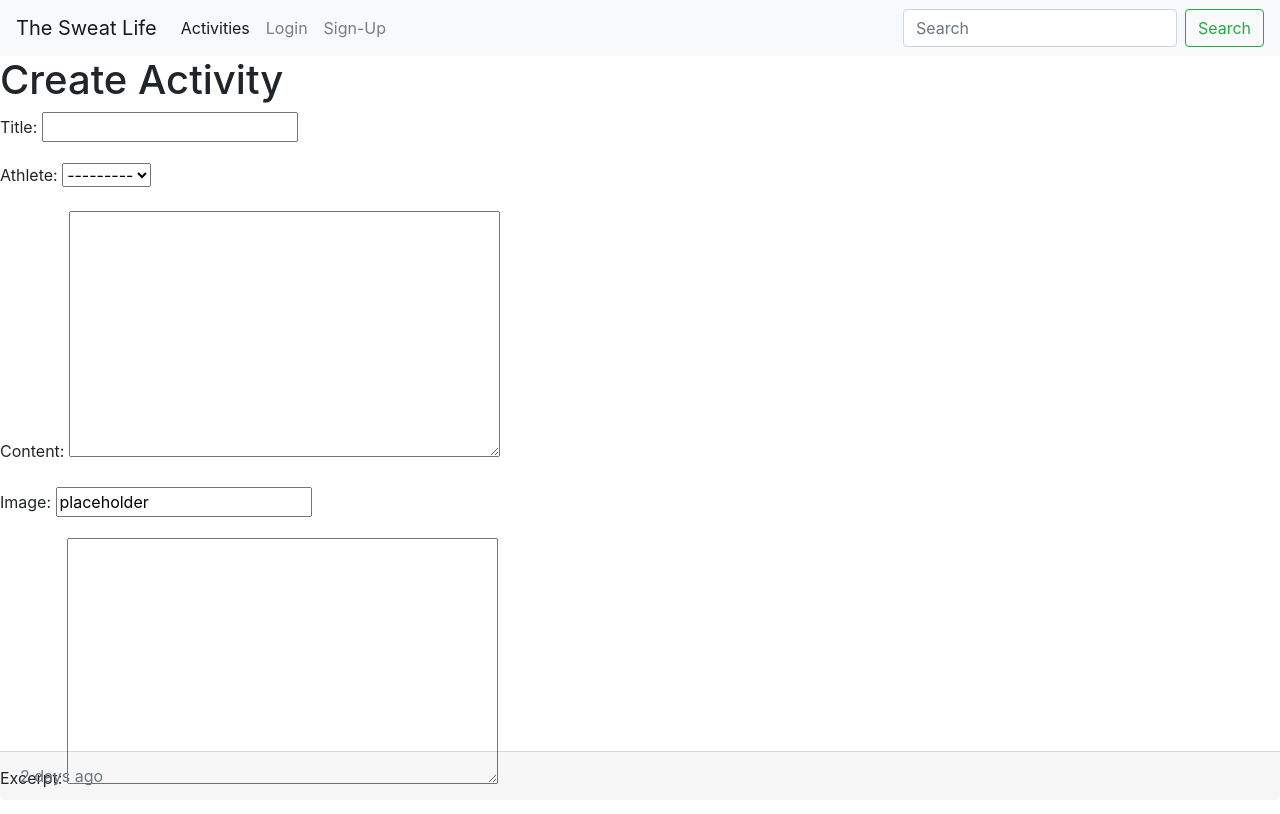
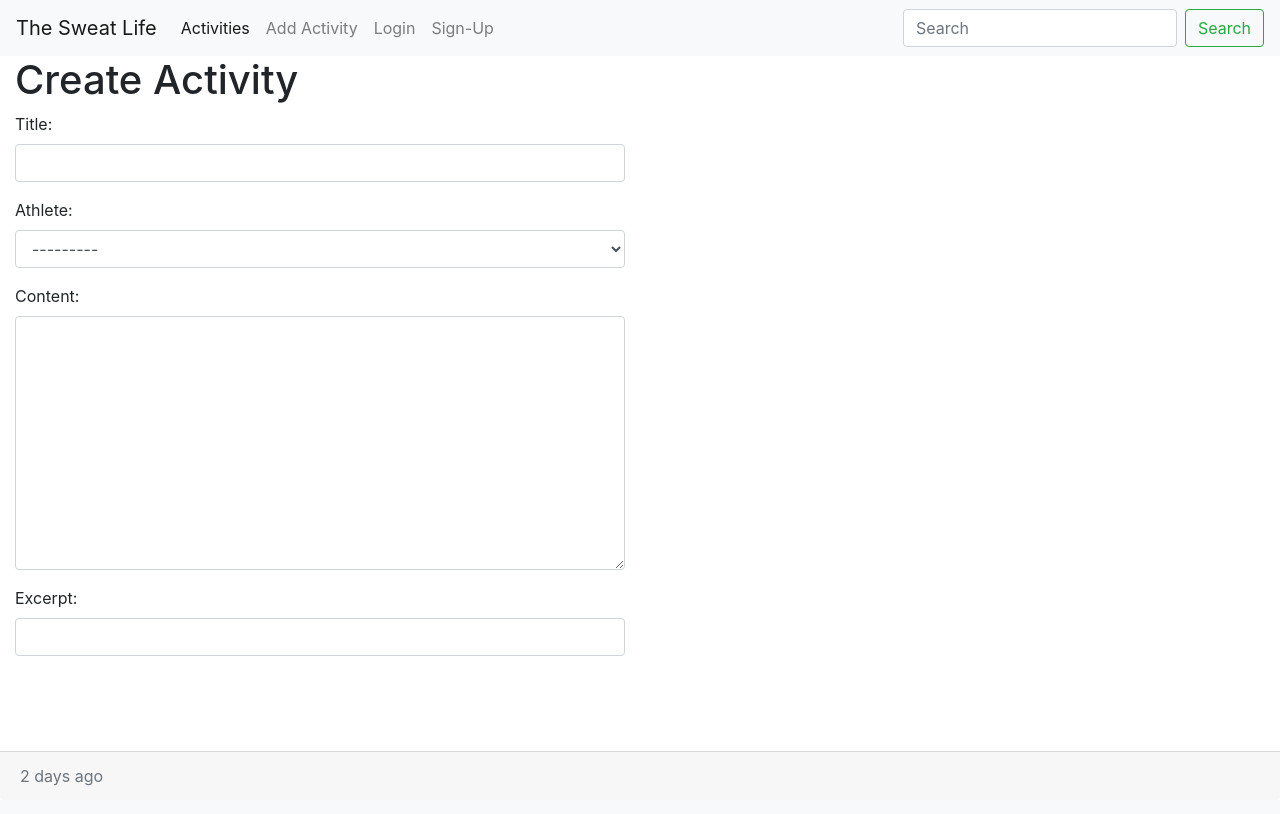
Before and after one commit to tymaestro/The-Sweat-Life, a Django app: page /create_activity/ in a window 1280 px wide. After the commit the page ends 786 px from the top, so only its background shows below. Run offline with Django 3.2, Linux system fonts and the light colour scheme; some libraries are stand-ins or nearby versions.

Commit message:
add forms.py file and populate

```diff
--- a/posts/admin.py
+++ b/posts/admin.py
@@ -6,6 +6,6 @@ from django_summernote.admin import SummernoteModelAdmin
 @admin.register(Activity)
 class ActivityAdmin(SummernoteModelAdmin):
 
-    # prepopulated_fields = {'slug': ('title',)}
+    prepopulated_fields = {'slug': ('title',)}
     summernote_fields = ('content')
     list_display = ('title', 'pub_date', 'athlete')
--- /dev/null
+++ b/posts/forms.py
@@ -0,0 +1,15 @@
+from django import forms
+from .models import Activity
+
+
+class ActivityForm(forms.ModelForm):
+    class Meta:
+        model = Activity
+        fields = ('title', 'athlete', 'content', 'excerpt')
+
+        widgets = {
+            'title': forms.TextInput(attrs={'class': 'form-control'}),
+            'athlete': forms.Select(attrs={'class': 'form-control'}),
+            'content': forms.Textarea(attrs={'class': 'form-control'}),
+            'excerpt': forms.TextInput(attrs={'class': 'form-control'}),
+        }
--- a/posts/models.py
+++ b/posts/models.py
@@ -7,7 +7,7 @@ from cloudinary.models import CloudinaryField
 
 class Activity(models.Model):
     title = models.CharField(max_length=100, unique=True)
-    # slug = models.SlugField(max_length=100, unique=True)
+    slug = models.SlugField(max_length=100, unique=True)
     athlete = models.ForeignKey(User, on_delete=models.CASCADE, related_name="posts")
     updated_on = models.DateTimeField(auto_now=True)
     content = models.TextField()
--- a/posts/views.py
+++ b/posts/views.py
@@ -1,6 +1,7 @@
 from django.shortcuts import render
 from django.views import generic
 from .models import Activity
+from .forms import ActivityForm
 
 # Create your views here.
 
@@ -17,5 +18,6 @@ class ActivityView(generic.DetailView):
 
 class CreateActivity(generic.CreateView):
     model = Activity
+    form_class = ActivityForm
     template_name = "create_activity.html"
-    fields = '__all__'
+    # fields = ('title', 'athlete', 'content', 'excerpt')
--- a/templates/base.html
+++ b/templates/base.html
@@ -23,6 +23,9 @@
         <ul class="navbar-nav mr-auto">
           <li class="nav-item active">
             <a class="nav-link" href="#">Activities</span></a>
+          </li>
+          <li class="nav-item">
+            <a class="nav-link" href="{% url 'create_activity' %}">Add Activity</a>
           </li>
           <li class="nav-item">
             <a class="nav-link" href="#">Login</a>
--- a/templates/create_activity.html
+++ b/templates/create_activity.html
@@ -1,10 +1,11 @@
 {% extends "base.html" %}
 
 {% block content %}
-<h1>Create Activity</h1>
-
-<form method="POST">
-    {% csrf_token %}
-    {{ form.as_p }}
-</form>
+<h1 class="col-md-6">Create Activity</h1>
+<div class="form-group col-md-6">
+    <form method="POST">
+        {% csrf_token %}
+        {{ form.as_p }}
+    </form>
+</div>
 {% endblock %}
```
